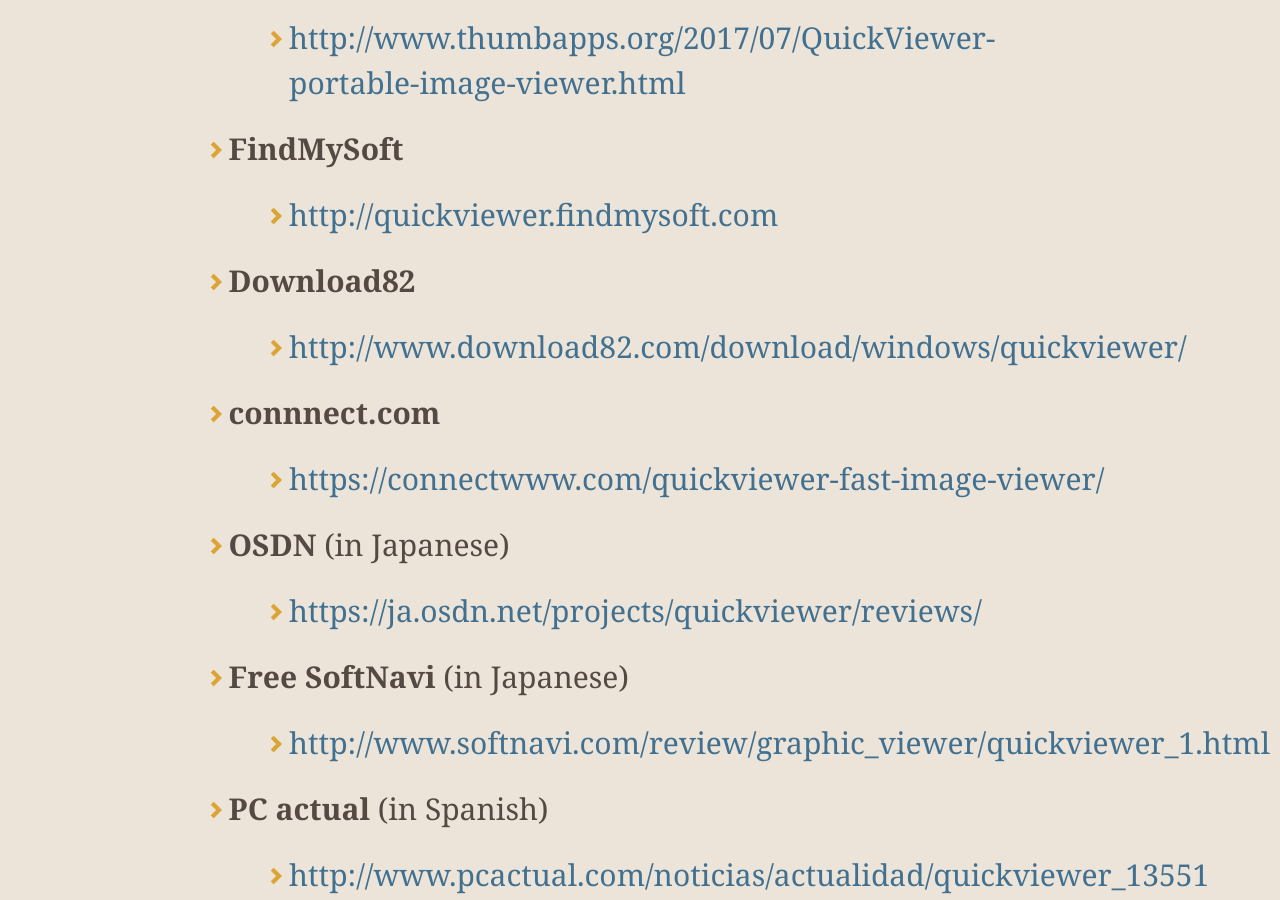
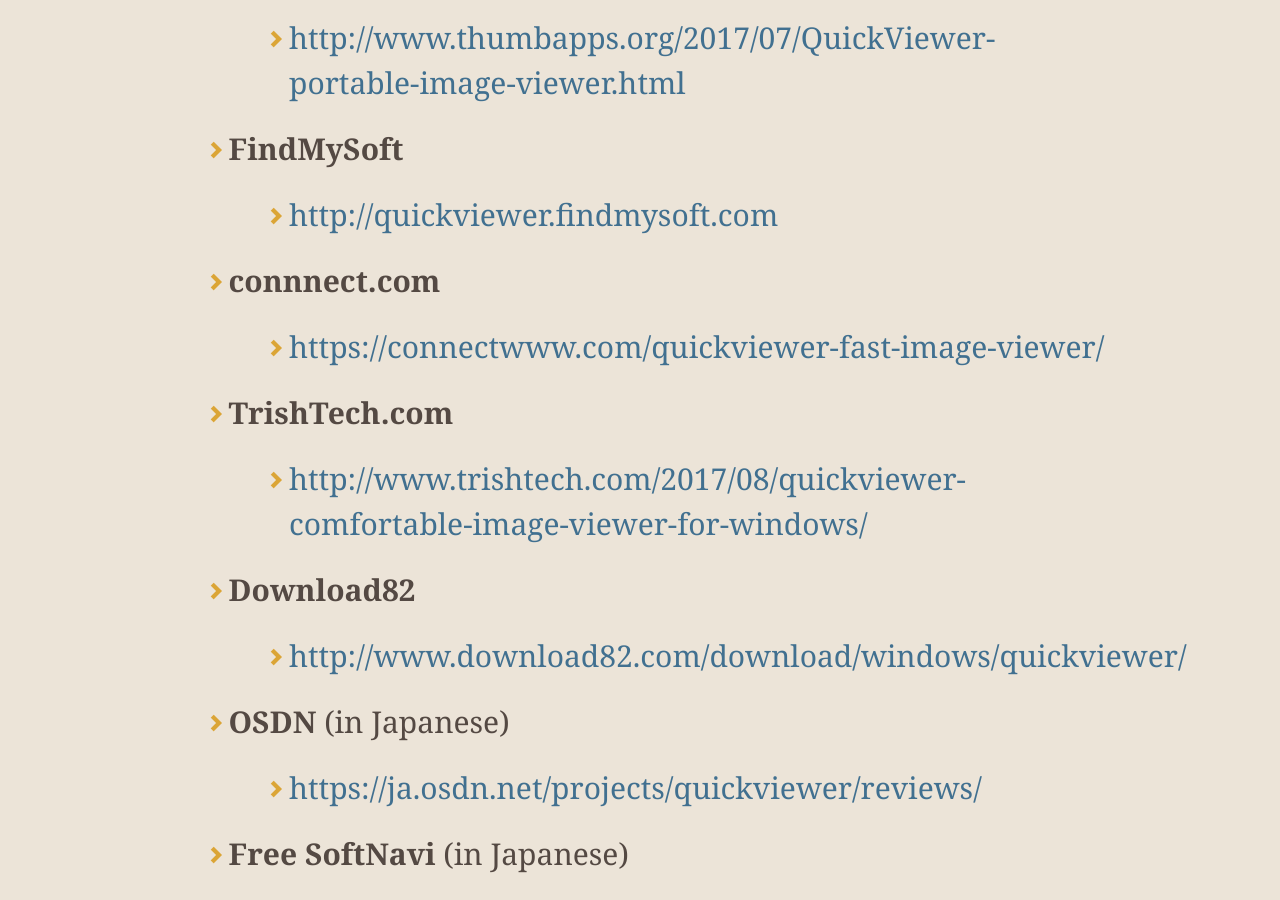
Before and after one commit to kanryu/quickviewer, a Jekyll site: the page built from docs/index.md, in a window 1280 px wide and 900 px high, scrolled down 3705 px. Built offline with Jekyll 4.4.1, drawn with Linux system fonts in a browser that asks for light colours; nearby versions of some CDN libraries; comment, search, counter and statistics services are not loaded; our own code applies the rules of GitHub Pages for plain Markdown files.

Commit message:
Update index.md

```diff
--- a/docs/index.md
+++ b/docs/index.md
@@ -66,10 +66,12 @@ You can also clone the latest source code from **[this repository.](https://gith
     - [http://www.thumbapps.org/2017/07/QuickViewer-portable-image-viewer.html](http://www.thumbapps.org/2017/07/QuickViewer-portable-image-viewer.html)
 - **FindMySoft**
     - [http://quickviewer.findmysoft.com](http://quickviewer.findmysoft.com)
+- **connnect.com**
+    - [https://connectwww.com/quickviewer-fast-image-viewer/](https://connectwww.com/quickviewer-fast-image-viewer/)
+- **TrishTech.com**
+    - [http://www.trishtech.com/2017/08/quickviewer-comfortable-image-viewer-for-windows/](http://www.trishtech.com/2017/08/quickviewer-comfortable-image-viewer-for-windows/)
 - **Download82**
     - [http://www.download82.com/download/windows/quickviewer/](http://www.download82.com/download/windows/quickviewer/)
-- **connnect.com**
-    - [https://connectwww.com/quickviewer-fast-image-viewer/](https://connectwww.com/quickviewer-fast-image-viewer/)
 - **OSDN** (in Japanese)
     - [https://ja.osdn.net/projects/quickviewer/reviews/](https://ja.osdn.net/projects/quickviewer/reviews/)
 - **Free SoftNavi** (in Japanese)
```
